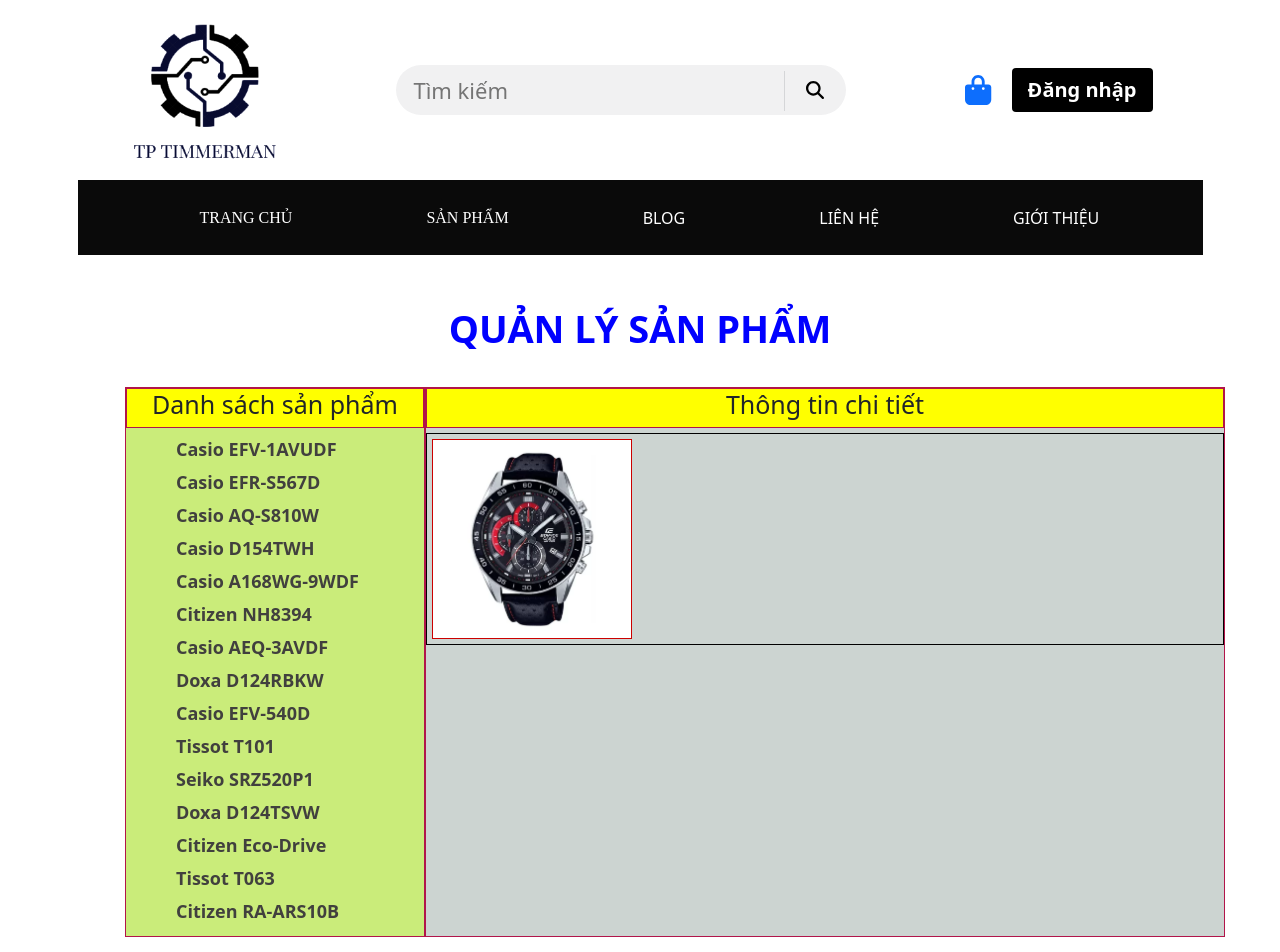
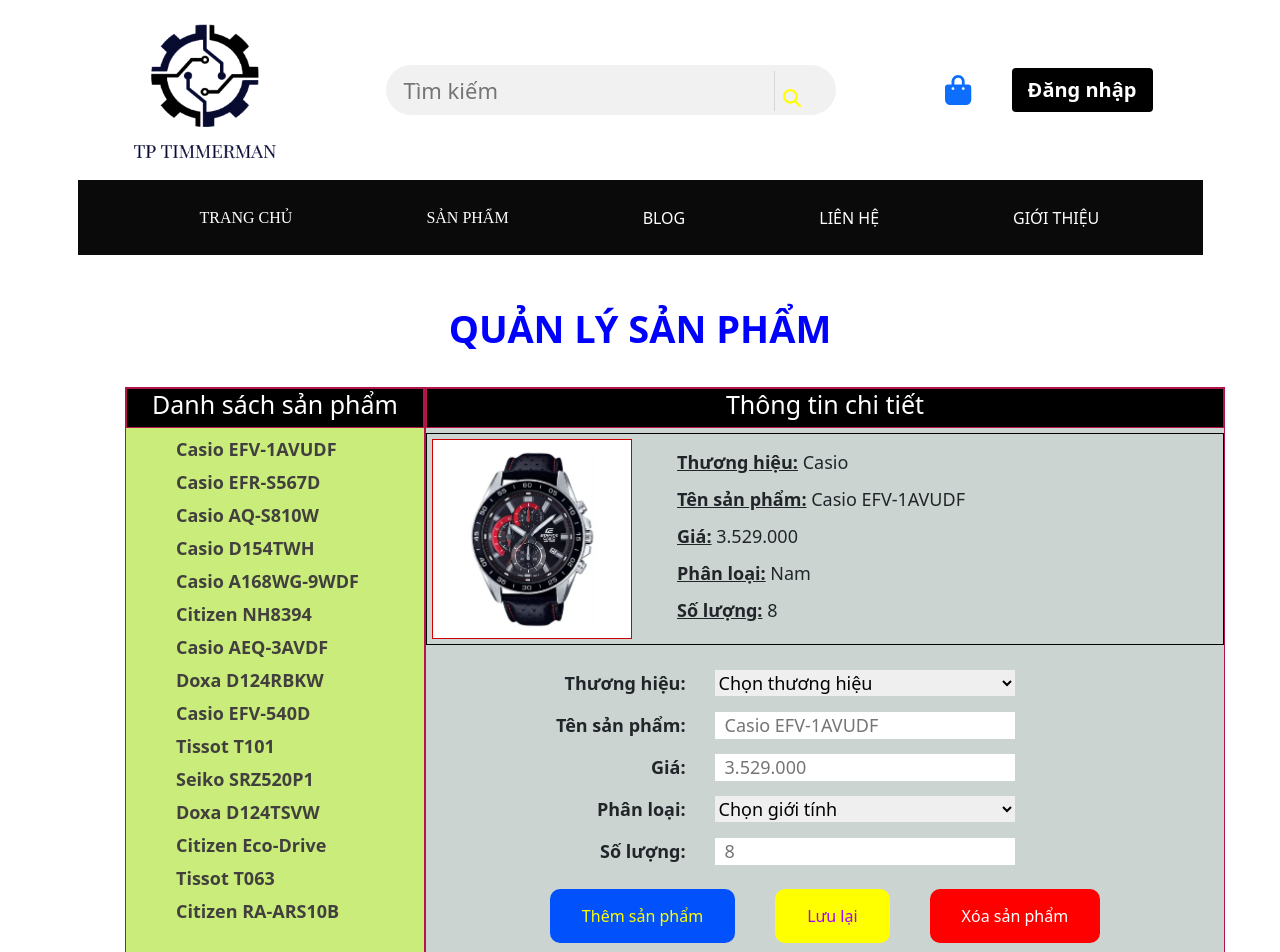
Before and after one commit to ThanhThien-dev/doanReact, a React (Create React App) app: page / in a window 1280 px wide. Shown: the top 952 px of the page. Built offline with nearby package versions, Linux system fonts and the light colour scheme.

Commit message:
done admin

```diff
--- a/src/components/admin.js
+++ b/src/components/admin.js
@@ -12,33 +12,102 @@
           <h1>Danh sách sản phẩm</h1>
 
           {product.map((ten) => {
-            const {id, name} = ten;
-            return <div key = {id} className="ds">
+            const { id, name } = ten;
+            return <div key={id} className="ds">
               {name}
             </div>
           })}
 
         </div>
 
-        <div className="right">
-          <h1>Thông tin chi tiết</h1>
-          <div className="header-right">
-          <div className="khungpic">
-          <img className="pic" src={require("./images/hot/1.png")} alt="" />
-          </div>
-          </div>
+        {product.map((ten) => {
+          const { id, picture, brand, name, price, sex, quantity } = ten;
+          if (id === 1) {
+            return <div className="right">
+              <h1>Thông tin chi tiết</h1>
 
-          {/* {product.map((thongtin) => {
-            const {id, picture, brand, name, price, quantity} = thongtin;
+              <div className="header-right">
+                <div className="detail">
+                  <div className="khungpic">
+                    <img className="pic" src={require(`./images/hot/${picture}`)} alt="" />
+                  </div>
+                  <ul key={id} className="detail-chitiet">
+                    <li><b><u>Thương hiệu:</u></b> {brand}</li>
+                    <li><b><u>Tên sản phẩm:</u></b> {name}</li>
+                    <li><b><u>Giá:</u></b> {price}</li>
+                    <li><b><u>Phân loại:</u></b> {sex}</li>
+                    <li><b><u>Số lượng:</u></b> {quantity}</li>
+                  </ul>
+                </div>
 
-            return <div key = {id}>
-              <div className="pic">
-                <img src={require="./images/hot/1.png"} />
-              <img src={require(`./images/hot/${picture}`)} alt="" />
+              </div>
+
+              <div className="bottom-right">
+
+                {/* Màn hình render sửa sản phẩm */}
+                <div className="detail-right">
+                  <ul className="fix-chitiet">
+                    <li><b>Thương hiệu:</b>
+                      <select className="sellect-brand">
+                        <option selected disabled>Chọn thương hiệu</option>
+                        <option>Casio</option>
+                        <option>Citizen</option>
+                        <option>Doxa</option>
+                        <option>Tissot</option>
+                        <option>Seiko</option>
+                        <option>Rolex</option>
+                      </select>
+                    </li>
+                    <li><b>Tên sản phẩm:</b>
+                      <input placeholder={name}></input>
+                    </li>
+                    <li><b>Giá:</b>
+                      <input placeholder={price}></input>
+                    </li>
+                    <li><b>Phân loại:</b>
+                    <select className="sellect-brand">
+                        <option selected disabled>Chọn giới tính</option>
+                        <option>Nam</option>
+                        <option>Nữ</option>
+                      </select>
+                    </li>
+                    <li><b>Số lượng:</b>
+                      <input type={'number'} min={0} placeholder={quantity}></input>
+                    </li>
+                  </ul>
+                </div>
+
+                {/* Màn hình render thêm sản phẩm
+            <div className="detail-right">
+              <ul className="fix-chitiet">
+                <li><b>Thương hiệu:</b>
+                  <input></input>
+                </li>
+                <li><b>Tên sản phẩm:</b>
+                  <input></input>
+                </li>
+                <li><b>Giá:</b>
+                  <input></input>
+                </li>
+                <li><b>Phân loại:</b>
+                  <input></input>
+                </li>
+                <li><b>Số lượng:</b>
+                  <input></input>
+                </li>
+              </ul>
+            </div> */}
+
+                <div className="option">
+                  <button className="add">Thêm sản phẩm</button>
+                  <button className="save">Lưu lại</button>
+                  <button className="del">Xóa sản phẩm</button>
+                </div>
+
               </div>
             </div>
-          })} */}
-        </div>
+          }
+        })}
       </div>
     </div>
   );
--- a/src/components/css components/admin.css
+++ b/src/components/css components/admin.css
@@ -14,15 +14,16 @@
 
 .table-content {
     width: 1100px;
-    height: 550px;
+    height: 570px;
     margin-left: 125px;
 }
 
 .table-content h1 {
     height: 40px;
-    background: yellow;
+    background: black;
     text-align: center;
     border: 1px solid #b1154a;
+    color: white;
 }
 
 .left {
@@ -51,15 +52,18 @@
 .ds:hover {
     cursor: pointer;
     background: rgb(83, 110, 231);
+    color: whitesmoke;
 }
 
 .header-right {
+    width: 100%;
     border: 1px solid black;
     padding: 5px 0px;
+
 }
 
 .khungpic {
-    width: 100%;
+    width: 220px;
     height: 100%;
 }
 
@@ -67,7 +71,99 @@
     width: 200px;
     height: 200px;
     border: 1px solid #cc0000;
-    align-items: center;
-    text-align: center;
     margin-left: 5px;
 }
+
+.detail {
+    width: 600px;
+    height: 100%;
+    display: flex;
+}
+
+.detail ul li {
+    padding-top: 10px;
+}
+
+.detail-chitiet {
+    font-size: 18px;
+    padding: 0px 30px;
+}
+
+.fix-chitiet {
+    font-size: 18px;
+    padding: 10px 30px;
+}
+
+.detail-right {
+    width: 100%;
+    height: 100%;
+    display: flex;
+}
+
+.detail-right ul li input {
+    padding-left: 10px;
+}
+
+.bottom-right {
+    align-items: center;
+}
+
+.sellect-brand {
+    float: right;
+    width: 300px;
+    margin-left: 29px;
+}
+
+.fix-chitiet {
+    align-items: center;
+    text-align: right;
+    margin-left: 100px;
+}
+
+.fix-chitiet li {
+    padding-top: 15px;
+}
+
+.fix-chitiet li input {
+    float: right;
+    width: 300px;
+    margin-left: 29px;
+}
+
+.option {
+    text-align: center;
+
+}
+
+button {
+    background-color: blue;
+    border: none;
+    border-radius: 10px;
+    color: yellow;
+    padding: 15px 32px;
+    text-align: center;
+    text-decoration: none;
+    display: inline-block;
+    font-size: 16px;
+    margin: 4px 20px;
+    cursor: pointer;
+}
+
+button:hover {
+    text-decoration: underline;
+}
+
+.add {
+    background: #0151fc;
+    color: yellow;
+}
+
+.save {
+    background: yellow;
+    color: #a802ff;
+}
+
+.del {
+    background: red;
+    color: white;
+}
--- a/src/components/data/admin.json
+++ b/src/components/data/admin.json
@@ -6,7 +6,8 @@
         "brand": "Casio",
         "sex": "Nam",
         "picture": "1.png",
-        "hot": true
+        "hot": true,
+        "quantity": 8
     },
 
     {
@@ -15,7 +16,8 @@
         "price": "5.182.000",
         "brand": "Casio",
         "sex": "Nam",
-        "picture": "2.png"
+        "picture": "2.png",
+        "quantity": 5
     },
 
     {
@@ -25,7 +27,8 @@
         "brand": "Casio",
         "sex": "Nam",
         "picture": "3.png",
-        "hot": true
+        "hot": true,
+        "quantity": 3
     },
 
     {
@@ -34,7 +37,8 @@
         "price": "2.098.000",
         "brand": "Casio",
         "sex": "Nam",
-        "picture": "4.png"
+        "picture": "4.png",
+        "quantity": 9
     },
 
     {
@@ -44,7 +48,8 @@
         "brand": "Casio",
         "sex": "Nữ",
         "picture": "5.png",
-        "hot": true
+        "hot": true,
+        "quantity": 6
     },
 
     {
@@ -53,7 +58,8 @@
         "price": "9.177.000",
         "brand": "Citizen",
         "sex": "Nam",
-        "picture": "6.png"
+        "picture": "6.png",
+        "quantity": 12
     },
 
     {
@@ -63,7 +69,8 @@
         "brand": "Casio",
         "sex": "Nam",
         "picture": "7.png",
-        "hot": true
+        "hot": true,
+        "quantity": 2
     },
 
     {
@@ -72,7 +79,8 @@
         "price": "31.390.000",
         "brand": "Doxa",
         "sex": "Nam",
-        "picture": "8.png"
+        "picture": "8.png",
+        "quantity": 15
     },
 
     {
@@ -82,7 +90,8 @@
         "brand": "Casio",
         "sex": "Nam",
         "picture": "9.png",
-        "hot": true
+        "hot": true,
+        "quantity": 8
     },
 
     {
@@ -92,7 +101,8 @@
         "brand": "Tissot",
         "sex": "Nam",
         "picture": "10.png",
-        "hot": true
+        "hot": true,
+        "quantity": 25
     },
 
     {
@@ -102,7 +112,8 @@
         "brand": "Seiko",
         "sex": "Nữ",
         "picture": "11.png",
-        "hot": true
+        "hot": true,
+        "quantity": 18
     },
 
     {
@@ -112,7 +123,8 @@
         "brand": "Doxa",
         "sex": "Nữ",
         "picture": "12.png",
-        "hot": true
+        "hot": true,
+        "quantity": 5
     },
 
     {
@@ -122,7 +134,8 @@
         "brand": "Citizen",
         "sex": "Nam",
         "picture": "13.png",
-        "hot": true
+        "hot": true,
+        "quantity": 27
     },
 
     {
@@ -131,7 +144,8 @@
         "price": "14.060.000",
         "brand": "Tissot",
         "sex": "Nam",
-        "picture": "14.png"
+        "picture": "14.png",
+        "quantity": 19
     },
 
     {
@@ -141,7 +155,8 @@
         "brand": "Citizen",
         "sex": "Nam",
         "picture": "15.png",
-        "hot": true
+        "hot": true,
+        "quantity": 6
     }
 
 ]
```
